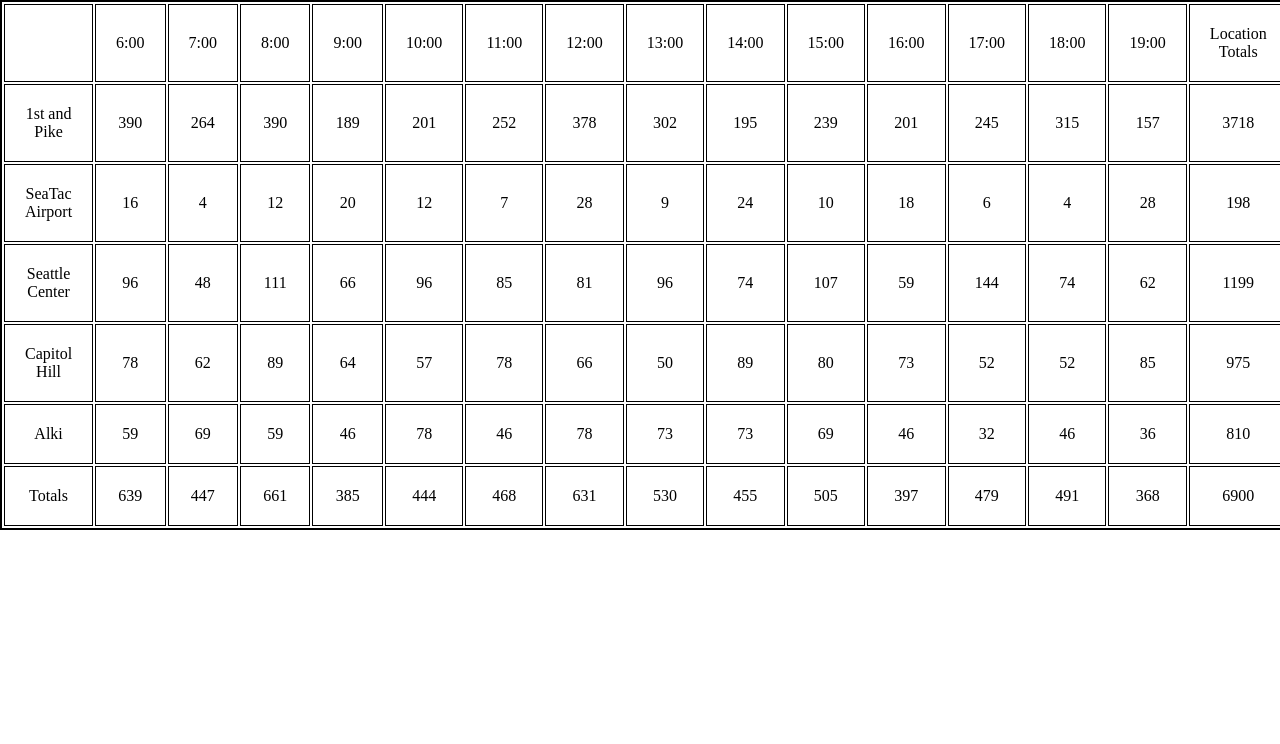
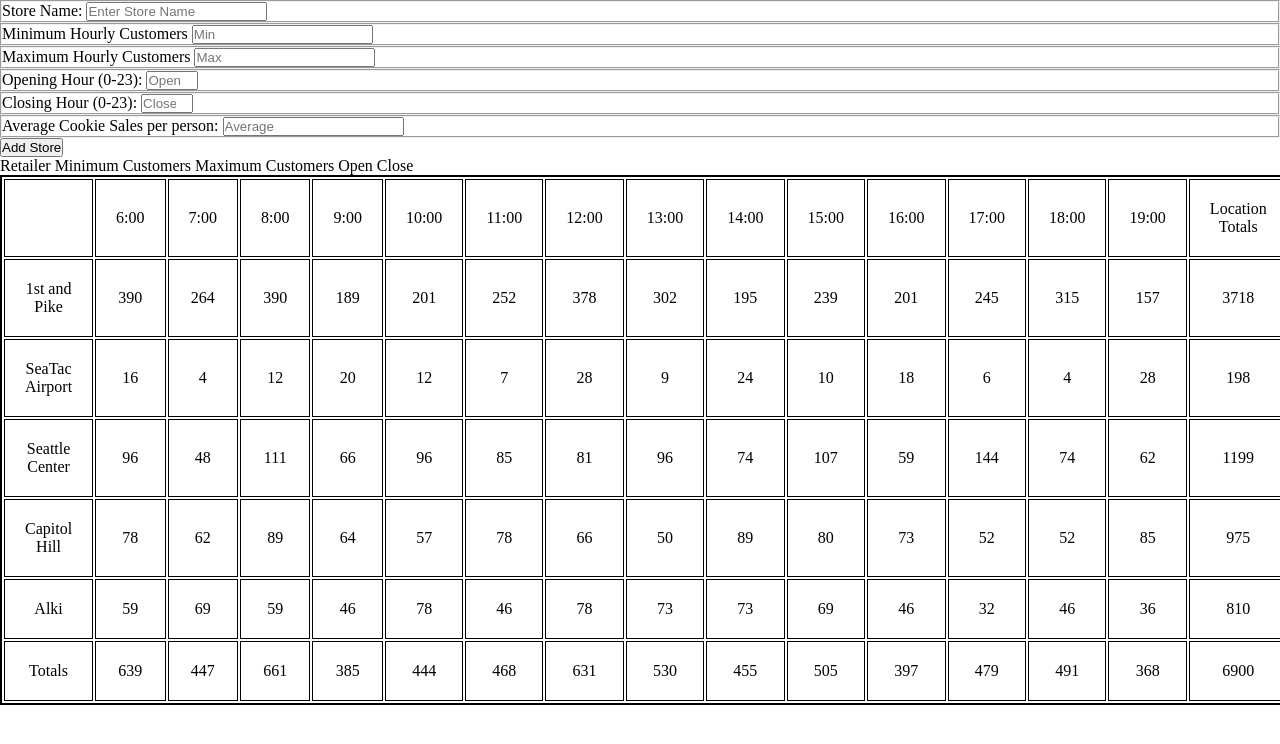
Before and after one commit to brainspork/salmon_cookies, a plain HTML site: page sales.html in a window 1280 px wide. Drawn offline with Linux system fonts and the light colour scheme.

Commit message:
added form and constructor table

```diff
--- a/sales.html
+++ b/sales.html
@@ -5,6 +5,43 @@
       <title>Sales</title>
     </head>
     <body>
+      <fieldset>
+        <lable for="store_name">Store Name:</lable>
+        <input type="text" name="store_name" placeholder="Enter Store Name" required>
+      </fieldset>
+      <fieldset>
+        <lable for="min_ustomers">Minimum Hourly Customers</lable>
+        <input type="number" name="min_Customers" min="0" placeholder="Min" required>
+      </fieldset>
+      <fieldset>
+        <lable for="max_customers">Maximum Hourly Customers</lable>
+        <input type="number" name="max_customers" min="0" placeholder="Max" required>
+      </fieldset>
+      <fieldset>
+        <lable for="open_hour">Opening Hour (0-23):</lable>
+        <input type="number" name="open_hour" min="0" max="23" placeholder="Open" required>
+      </fieldset>
+      <fieldset>
+        <lable for="close_hour">Closing Hour (0-23):</lable>
+        <input type="number" name="close_hour" min="0" max="23" placeholder="Close" required>
+      </fieldset>
+      <fieldset>
+        <lable for="ave_cookie">Average Cookie Sales per person:</lable>
+        <input type="number" name="ave_cookie" min="0" placeholder="Average" required>
+      </fieldset>
+      <button id="submit_btn" type="submit">Add Store</button>
+      <section id="retailer">
+        <thead>
+          <td>Retailer</td>
+          <td>Minimum Customers</td>
+          <td>Maximum Customers</td>
+          <td>Open</td>
+          <td>Close</td>
+        </thead>
+        <tbody id="retailer_table">
+          <!-- Retailer data goes here -->
+        </tbody>
+      </section>
       <table>
         <thead id="time">
         </thead>
```
